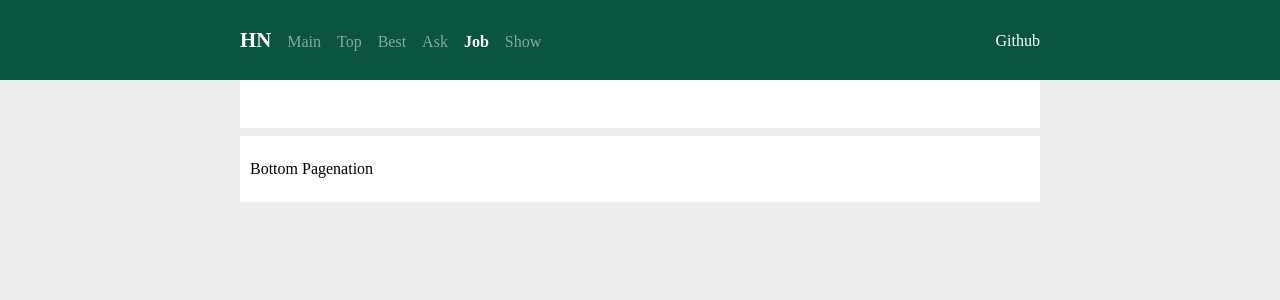
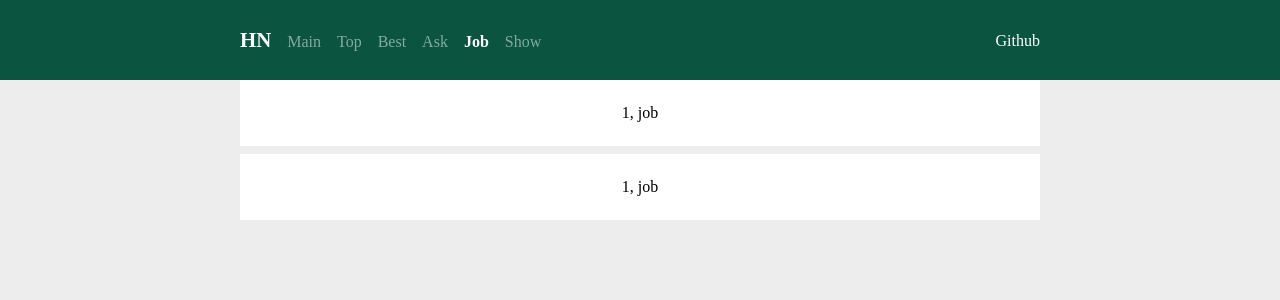
Before and after one commit to n2ptune/hackernews, a React (Create React App) app: page /job in a window 1280 px wide. Shown: the top 300 px of the page. Built offline with nearby package versions, Linux system fonts and the light colour scheme.

Commit message:
separate component pagenation

```diff
--- a/src/components/Container.tsx
+++ b/src/components/Container.tsx
@@ -1,15 +1,11 @@
-import React from 'react'
+import React, { useEffect, useState } from 'react'
+import { useLocation } from 'react-router-dom'
 import styled from 'styled-components'
+import Pagenation from './list/Pagenation'
 
 const StyledContainer = styled.div`
   background-color: white;
   border-radius: 8px;
-`
-
-const Pagenation = styled(StyledContainer)`
-  margin: 0 auto;
-  padding: 1.5rem 10px;
-  border-radius: 0;
 `
 
 const Wrapper = styled.div`
@@ -17,11 +13,32 @@
 `
 
 const Container: React.FC = ({ children }) => {
+  // 현재 페이지
+  const [page, setPage] = useState(1)
+  const [path, setPath] = useState('')
+  const { pathname } = useLocation()
+
+  useEffect(() => {
+    if (pathname === '/') {
+      setPath('news')
+    } else {
+      setPath(pathname.substr(1).replace(/\/+[0-9]/g, ''))
+    }
+
+    const match = pathname.match(/[0-9]+/g)
+
+    if (!match) {
+      setPage(1)
+    } else {
+      setPage(parseInt(match[0]) || 1)
+    }
+  }, [pathname])
+
   return (
     <Wrapper>
-      <Pagenation className="container"></Pagenation>
+      <Pagenation page={page} path={path} />
       <StyledContainer className="container">{children}</StyledContainer>
-      <Pagenation className="container">Bottom Pagenation</Pagenation>
+      <Pagenation page={page} path={path} />
     </Wrapper>
   )
 }
--- /dev/null
+++ b/src/components/list/Pagenation.tsx
@@ -0,0 +1,22 @@
+import React from 'react'
+import styled from 'styled-components'
+
+interface PagenationProps {
+  path: string
+  page: number
+}
+
+const StyledPagenation = styled.div`
+  background-color: white;
+  text-align: center;
+  margin: 0 auto;
+  padding: 1.5rem 10px;
+`
+
+const Pagenation: React.FC<PagenationProps> = ({ page, path }) => (
+  <StyledPagenation className="container">
+    {page}, {path}
+  </StyledPagenation>
+)
+
+export default Pagenation
--- a/src/routes/index.tsx
+++ b/src/routes/index.tsx
@@ -14,8 +14,10 @@
     <Switch>
       <Container>
         <Route path="/" exact component={Main} />
-        <Route path="/top" component={Top} />
-        {/* <Route path="/top/:id" exact component={Top} /> */}
+        <Route path="/news" exact component={Main} />
+        <Route path="/news/:id" exact component={Main} />
+        <Route path="/top" exact component={Top} />
+        <Route path="/top/:id" component={Top} />
         {/* <Route path="/best" component={Best} />
       <Route path="/ask" component={Ask} />
       <Route path="/job" component={Job} /> */}
@@ -35,13 +37,11 @@
   {
     path: '/',
     name: 'Main',
-    component: Main,
     exact: true
   },
   {
     path: '/top',
-    name: 'Top',
-    component: Top
+    name: 'Top'
   },
   {
     path: '/best',
--- a/src/views/Main.tsx
+++ b/src/views/Main.tsx
@@ -1,13 +1,15 @@
 import React, { useEffect, useState } from 'react'
+import { RouteComponentProps, useParams, withRouter } from 'react-router-dom'
 import { getStories, Story } from '../api'
 import Wrapper from '../components/list/Wrapper'
 
-const Main: React.FC = () => {
+const Main: React.FC<RouteComponentProps> = () => {
   const [stories, setStories] = useState<Story[]>([])
+  const { id } = useParams<{ id: string }>()
 
   useEffect(() => {
     const fetchStories = async () => {
-      const data = await getStories(1, 'newStories')
+      const data = await getStories(id ? parseInt(id) : 1, 'newStories')
 
       setStories(data)
     }
@@ -15,7 +17,7 @@
     fetchStories()
 
     return () => setStories([])
-  }, [])
+  }, [id])
 
   return (
     <>
@@ -28,4 +30,4 @@
   )
 }
 
-export default Main
+export default withRouter(Main)
--- a/src/views/Top.tsx
+++ b/src/views/Top.tsx
@@ -1,9 +1,9 @@
 import React, { useEffect, useState } from 'react'
-import { useParams } from 'react-router-dom'
+import { RouteComponentProps, useParams, withRouter } from 'react-router-dom'
 import { getStories, Story } from '../api'
 import Wrapper from '../components/list/Wrapper'
 
-const Top: React.FC = () => {
+const Top: React.FC<RouteComponentProps> = () => {
   const [stories, setStories] = useState<Story[]>([])
   const { id } = useParams<{ id: string }>()
 
@@ -30,4 +30,4 @@
   )
 }
 
-export default Top
+export default withRouter(Top)
```
